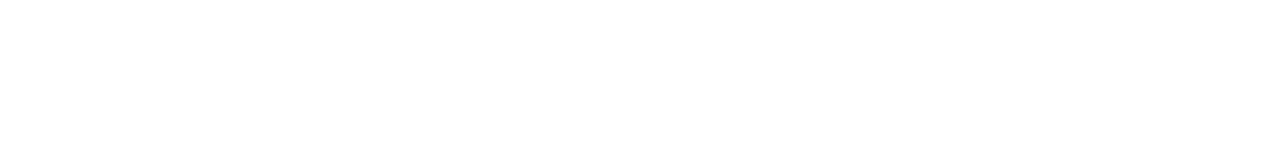
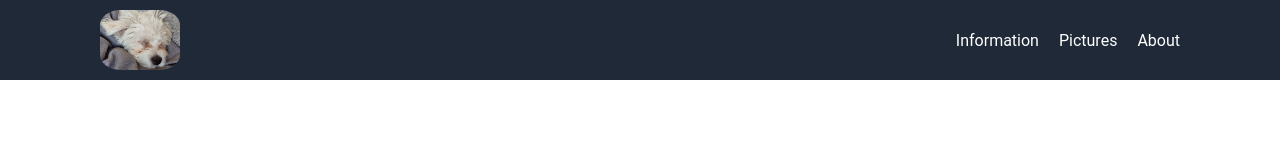
Before and after one commit to richardnissen/tofus-website, a plain HTML site: page index.html in a window 1280 px wide. Drawn offline with Linux system fonts and the light colour scheme.

Commit message:
Added logo, content and css to header

```diff
--- a/index.html
+++ b/index.html
@@ -5,9 +5,24 @@
     <meta http-equiv="X-UA-Compatible" content="IE=edge">
     <meta name="viewport" content="width=device-width, initial-scale=1.0">
     <title>Tofu's Website</title>
-    <link href="style.css">
+    <link rel="stylesheet" href="style.css">
 </head>
 <body>
+    <div class="header">
+        <img class="logo" src="images/logo.jpg">
+        <ul>
+            <li><a href="">Information</a></li>
+            <li><a href="">Pictures</a></li>
+            <li><a href="">About</a></li>
+        </ul>
+    </div>
+    <div class="center">
+
+
+    </div>
+    <div class="footer">
+
+    </div>
 
 </body>
 </html>
--- a/style.css
+++ b/style.css
@@ -0,0 +1,32 @@
+body {
+    background-color: white;
+    font-family: 'Roboto', arial;
+    margin: 0;
+}
+/* Header stuff */
+.header {
+    display: flex;
+    justify-content: space-between;
+    align-items: center;
+    color: #FFF;
+    padding: 10px 100px;
+    background-color: #1F2937;
+}
+
+.header a {
+    text-decoration: none;
+    color: white;
+}
+.header ul {
+    display: flex;
+    margin: 0;
+    padding: 0;
+    list-style-type: none;
+    gap: 20px;
+}
+
+.header img {
+    width: auto;
+    height: 60px;
+    border-radius: 25%;
+}
```
Also changed, not shown: images/logo.jpg (added).
